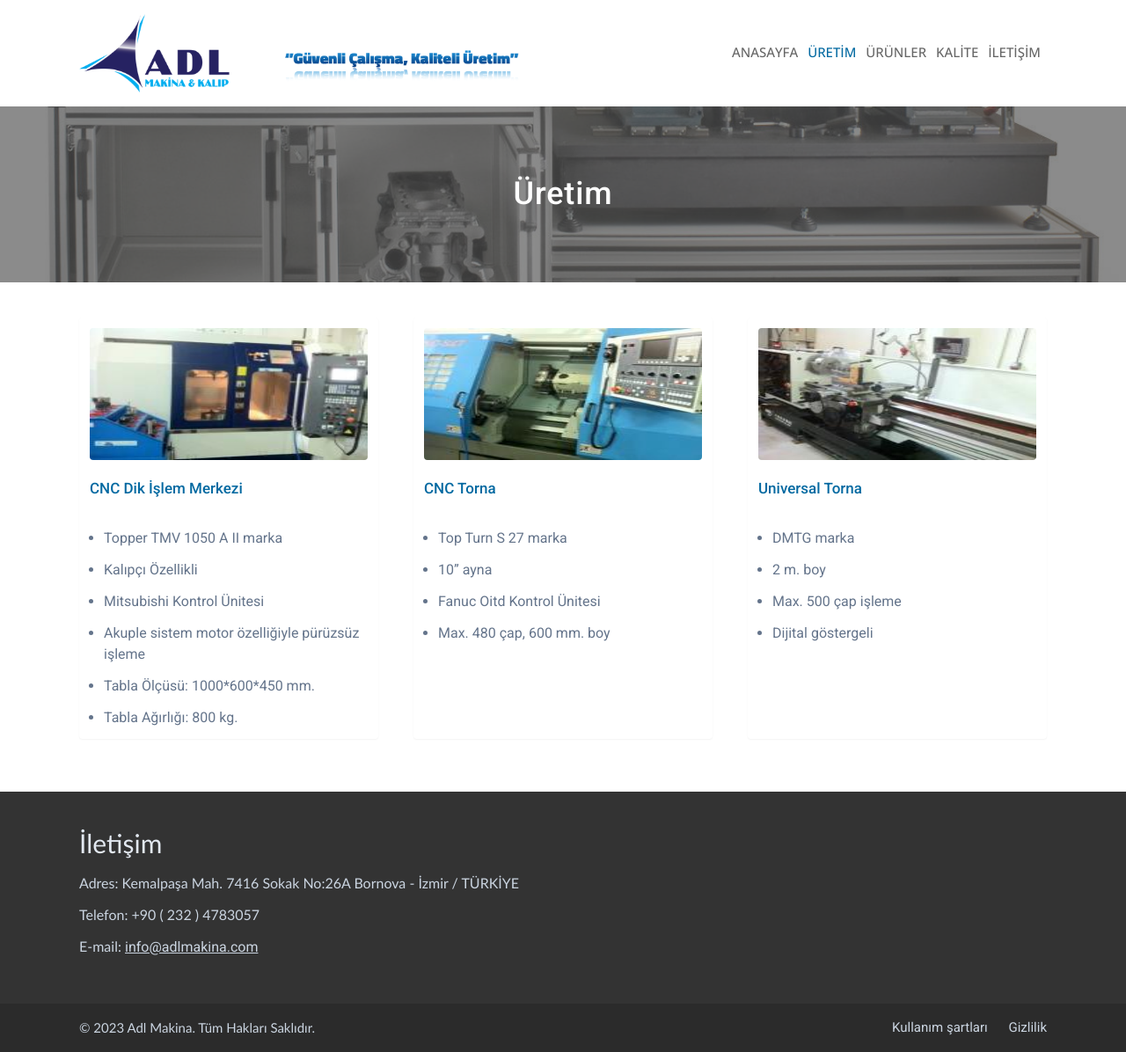
After one commit to yigit1232/adl-machine, a Django app: page /uretim/ in a window 1280 px wide. The commit adds this page. Shown: the whole page at 88% size. Run offline with Django 4.2, Linux system fonts and the light colour scheme; some libraries are stand-ins or nearby versions.

Commit message:
add production page

```diff
--- a/app/urls.py
+++ b/app/urls.py
@@ -7,5 +7,6 @@ urlpatterns = [
     path('',views.index,name='index'),
     path('urunler/',views.products,name='products'),
     path('kalite/',views.quality,name='quality'),
-    path('iletisim/',views.contact,name='contact')
+    path('iletisim/',views.contact,name='contact'),
+    path('uretim/',views.production,name='production'),
 ] + static(settings.STATIC_URL, document_root=settings.STATIC_ROOT)
--- a/app/views.py
+++ b/app/views.py
@@ -11,3 +11,6 @@ def quality(request):
 
 def contact(request):
     return render(request, 'contact.html')
+
+def production(request):
+    return render(request,'production.html')
--- a/templates/components/navbar.html
+++ b/templates/components/navbar.html
@@ -8,7 +8,7 @@
         <nav class="header-nav">
             <ul>
                 <li><a class="{% if request.path == '/' %} !text-sky-700 {% endif %}" href="{% url 'index' %}">Anasayfa</a></li>
-                <li><a class="{% if request.path == '' %} !text-sky-700 {% endif %}" href="">Üretim</a></li>
+                <li><a class="{% if request.path == '/uretim/' %} !text-sky-700 {% endif %}" href="{% url "production" %}">Üretim</a></li>
                 <li><a class="{% if request.path == '/urunler/' %} !text-sky-700 {% endif %}" href="{% url "products" %}">Ürünler</a></li>
                 <li><a class="{% if request.path == '/kalite/' %} !text-sky-700 {% endif %}" href="{% url "quality" %}">Kalite</a></li>
                 <li><a class="{% if request.path == '/iletisim/' %} !text-sky-700 {% endif %}" href="{% url "contact" %}">İletişim</a></li>
--- a/templates/components/production_card.html
+++ b/templates/components/production_card.html
@@ -1,11 +1,41 @@
-{% load static %}
-{% for image in images %}
 
-<article class="rounded">
-    <div>
-        <a href="/static/images/product/{{ image }}" data-lightbox="roadtrip" class="rounded cursor-pointer object-cover w-full">
-            <img src="/static/images/product/{{ image }}" class="shadow-xl border h-[200px] w-[240px] " alt="C46">
-        </a>
-    </div>
-</article>
-{% endfor %}
+ <article class="mb-5 p-3 shadow-sm hover:shadow-md rounded">
+     <div><img src="/static/images/tezgah.jpg" class="rounded" alt="Cnc Dik İşlem Merkezi" style="width: 100%; height: 150px;"></div>
+     <div class="mt-5 mb-8"><h2 class="text-sky-700 text-[17px] font-medium">CNC Dik İşlem Merkezi</h2></div>
+     <div class="text-slate-500">
+        <ul class="list-disc flex gap-3 flex-col pl-4">
+            <li>Topper TMV 1050 A II marka</li>
+            <li>Kalıpçı Özellikli</li>
+            <li>Mitsubishi Kontrol Ünitesi</li>
+            <li>Akuple sistem motor özelliğiyle  pürüzsüz işleme</li>
+            <li>Tabla Ölçüsü: 1000*600*450 mm.</li>
+            <li>Tabla Ağırlığı: 800 kg.</li>
+        </ul>
+     </div>
+ </article>
+
+  <article class="mb-5 p-3 shadow-sm hover:shadow-md rounded">
+     <div><img src="/static/images/cnctorna.jpg" class="rounded" alt="Cnc Torna" style="width: 100%; height: 150px;"></div>
+     <div class="mt-5 mb-8"><h2 class="text-sky-700 text-[17px] font-medium">CNC Torna</h2></div>
+     <div class="text-slate-500">
+        <ul class="list-disc flex gap-3 flex-col pl-4">
+            <li>Top Turn S 27 marka</li>
+            <li>10” ayna</li>
+            <li>Fanuc Oitd Kontrol Ünitesi</li>
+            <li>Max. 480 çap, 600 mm. boy</li>
+        </ul>
+     </div>
+ </article>
+
+   <article class="mb-5 p-3 shadow-sm hover:shadow-md rounded">
+     <div><img src="/static/images/universal.jpg" class="rounded" alt="Universal Torna" style="width: 100%; height: 150px;"></div>
+     <div class="mt-5 mb-8"><h2 class="text-sky-700 text-[17px] font-medium">Universal Torna</h2></div>
+     <div class="text-slate-500">
+        <ul class="list-disc flex gap-3 flex-col pl-4">
+            <li>DMTG marka</li>
+            <li>2 m. boy</li>
+            <li>Max. 500 çap işleme</li>
+            <li>Dijital göstergeli</li>
+        </ul>
+     </div>
+ </article>
--- a/templates/contact.html
+++ b/templates/contact.html
@@ -14,9 +14,9 @@
     </section>
 
     <div class="w-full flex justify-center mb-10 mt-10">
-        <div class="container flex justify-between gap-10">
+        <div class="container flex justify-between gap-10" id="contact">
             <div>
-                <form action="" class="grid grid-cols-2 flex-col gap-5">
+                <form action="" class="grid grid-cols-2 flex-col gap-5" id="form-contact">
                     <div class="flex flex-col"><label class="text-slate-700 mb-2" for="">Firma Adı <span class="text-red-700">*</span> </label> <input name="" class="border shadow rounded py-1 px-3" type="text"/></div>
                     <div class="flex flex-col"><label class="text-slate-700 mb-2" for="">Ad Soyad <span class="text-red-700">*</span> </label> <input name="" class="border shadow rounded py-1 px-3" type="text"/></div>
                     <div class="flex flex-col"><label class="text-slate-700 mb-2" for="">Telefon <span class="text-red-700">*</span> </label> <input name="" class="border shadow rounded py-1 px-3" type="text"/></div>
--- /dev/null
+++ b/templates/production.html
@@ -0,0 +1,26 @@
+{% extends 'layout.html' %}
+{% block title %}Üretim{% endblock %}
+{% block description %}Üretim{% endblock %}
+
+{% block body %}
+
+<section class="w-full h-[200px] bg-image">
+    <div class="jumbotron-bg">
+        <div class="flex justify-center h-full items-center">
+            <div class="container flex justify-center items-center">
+                <h2 class="text-white font-medium tracking-wide text-4xl leading-tight">Üretim</h2>
+            </div>
+        </div>
+    </div>
+</section>
+
+<div class="w-full flex justify-center mb-10 mt-10">
+    <div class="container">
+        <section class="grid grid-cols-3 gap-10 production-card">
+            {% include 'components/production_card.html' %}
+        </section>
+
+    </div>
+</div>
+
+{% endblock %}
--- a/templates/products.html
+++ b/templates/products.html
@@ -22,7 +22,7 @@
            <div class="mt-16">
                <div class="text-center"><h2 class="text-sky-700 text-3xl font-medium">İmal Edilen Ürünlerden Örnekler</h2></div>
                 <div class="grid grid-cols-4 gap-5 mt-10 max-md:grid-cols-3 max-sm:place-items-center max-sm:grid-cols-1">
-                    {% include "components/production_card.html" %}
+                    {% include "components/products_card.html" %}
                 </div>
            </div>
 
```
Also changed, not shown: static/css/input.css (+25 -2 lines), templates/components/production.html (deleted, +0 -7 lines), templates/components/products_card.html (added, +11 -0 lines), templates/components/slider.html (+8 -9 lines), static/images/cnctorna.jpg (added), static/images/tezgah.jpg (added), static/images/universal.jpg (added).
